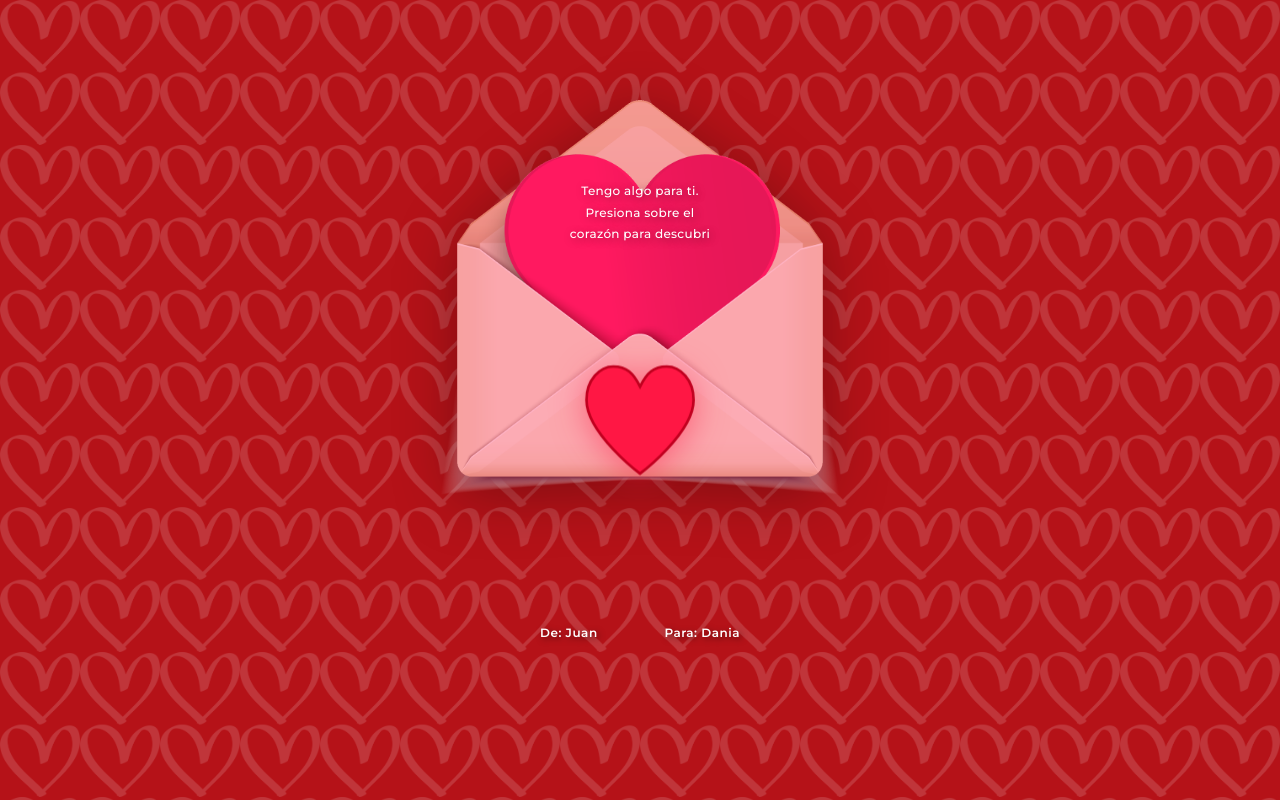
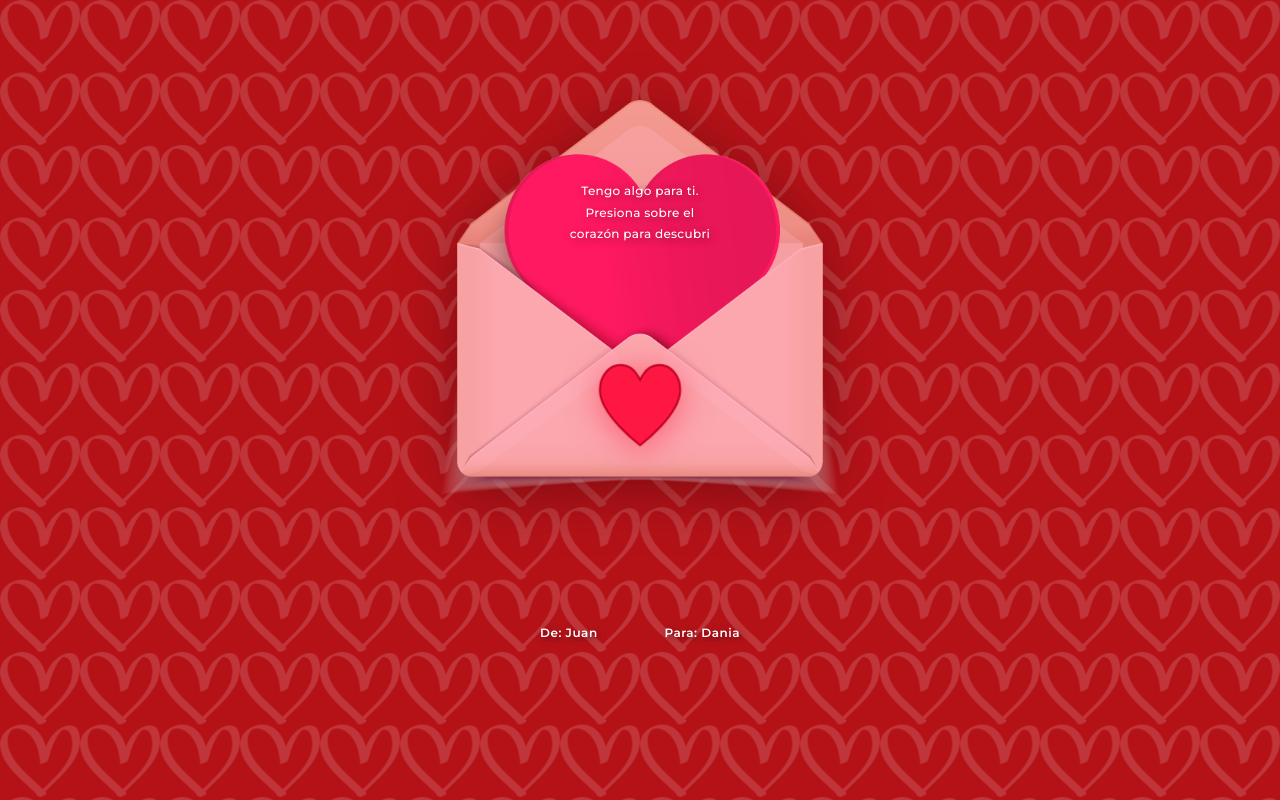
Before and after one commit to Jlopezt-gif/PRUEBA-3, a plain HTML site: page index.html in a window 1280 px wide. Drawn offline with Linux system fonts and the light colour scheme.

Commit message:
Update style.css

```diff
--- a/Css/style.css
+++ b/Css/style.css
@@ -92,8 +92,8 @@ body {
 .corazon-clickeable {
     position: absolute;
     top: 260px;
-    width: 120px;
-    height: 120px;
+    width: 90px;
+    height: 90px;
     cursor: pointer;
     transition: transform 0.3s ease;
     animation: latido 1.5s ease-in-out infinite;
```
